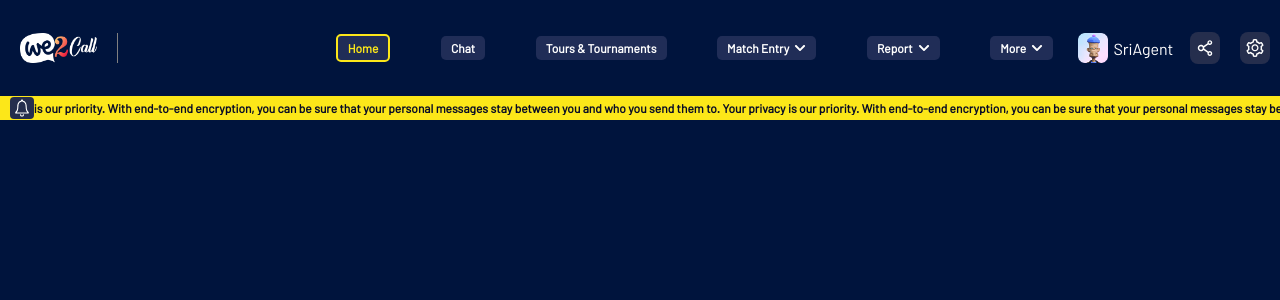
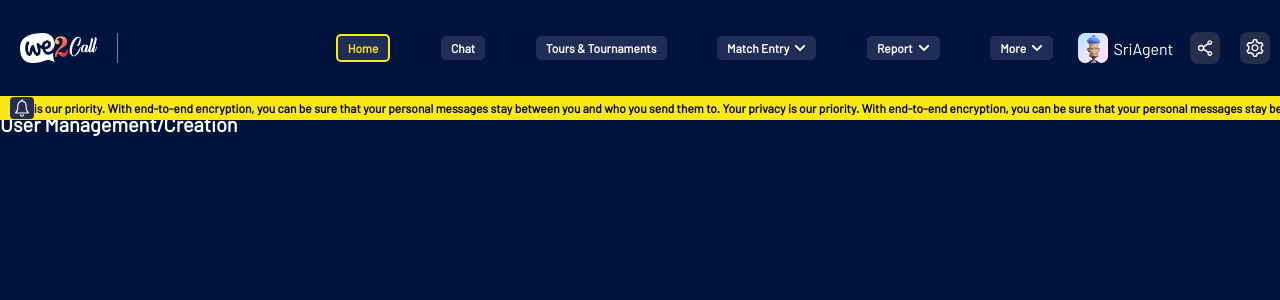
Before and after one commit to Texch999/we2-call-admin, a React (Create React App) app: page /user-management in a window 1280 px wide. Shown: the top 300 px of the page. Built offline with nearby package versions, Linux system fonts and the light colour scheme.

Commit message:
added chages

```diff
--- a/src/App.js
+++ b/src/App.js
@@ -12,6 +12,7 @@ import OnePagePopup from "./pages/onepagereport/OnePagePopup";
 import OnePageReport from "./pages/onepagereport/OnePageReport";
 import Settelment from "./pages/settelment-statement/Settelment";
 import SettelmentStatement from "./pages/settelment-statement/SettelmentStatement";
+import UserManagement from "./pages/user-management/UserManagement";
 
 function App() {
   return (
@@ -28,6 +29,7 @@ function App() {
           <Route path="/match-statement" element={<MatchStatement />} />
           <Route path="/one-page-report" element={<OnePageReport />} />
           <Route path="/settelment" element={<Settelment />} />
+          <Route path="/user-management" element={<UserManagement />} />
           <Route
             path="/settelment-statement"
             element={<SettelmentStatement />}
--- a/src/components/styles.css
+++ b/src/components/styles.css
@@ -83,7 +83,7 @@
   max-width: 100%;
 }
 .management-container {
-  height: 55vh ;
+  height: 55vh;
   /* background: red; */
 }
 .scrolling-text {
@@ -231,6 +231,10 @@ ant-carousel.scrolling-div {
   border: none;
   width: 60%;
 }
+.user-management-head {
+  font-size: 20px;
+  font-weight: 600;
+}
 @media screen and (min-width: 700px) and (max-width: 900px) {
   .header-menu {
     font-size: 7px !important;
@@ -246,7 +250,7 @@ ant-carousel.scrolling-div {
     height: 22px;
   }
   .font-25 {
-    font-size: 17px ;
+    font-size: 17px;
   }
   .font-25-bold {
     font-size: 17px;
@@ -263,17 +267,17 @@ ant-carousel.scrolling-div {
   .call-img {
     height: 50%;
   }
-  .management-container{
+  .management-container {
     height: 45vh;
   }
-  .tagline-text{
+  .tagline-text {
     font-size: 8px !important;
   }
-  .live-heading{
+  .live-heading {
     font-size: 15px !important;
   }
-  .table-text{
-    font-size: 10px ;
+  .table-text {
+    font-size: 10px;
   }
 }
 @media screen and (min-width: 901px) and (max-width: 1024px) {
--- a/src/pages/home/ManagementContainer.jsx
+++ b/src/pages/home/ManagementContainer.jsx
@@ -2,8 +2,10 @@ import { Col, Row } from "antd";
 import React from "react";
 import { BsArrowRight } from "react-icons/bs";
 import { Images } from "../../images";
+import { useNavigate } from "react-router-dom";
 
 function ManagementContainer() {
+  const navigate = useNavigate();
   const managementType = [
     {
       cssClass: "users-management-container",
@@ -18,6 +20,12 @@ function ManagementContainer() {
       tagline: "Create your match schedule meetings",
     },
   ];
+
+  const handleManagement = (index) => {
+    {
+      index === 0 && navigate("/user-management");
+    }
+  };
   return (
     <Row className="management-container">
       <Col span={14} className="call-management p-1rem h-100p">
@@ -51,11 +59,12 @@ function ManagementContainer() {
                   {item.name}
                   <span className="font-25-bold"> Management</span>
                 </div>
-                <div className="tagline-text">
-                {item.tagline}
-                </div>
+                <div className="tagline-text">{item.tagline}</div>
                 <div className="arrow mt-10 flex-center">
-                  <BsArrowRight className="arrow-icon" />
+                  <BsArrowRight
+                    className="arrow-icon"
+                    onClick={() => handleManagement(index)}
+                  />
                 </div>
               </div>
             </div>
--- /dev/null
+++ b/src/pages/user-management/UserManagement.jsx
@@ -0,0 +1,14 @@
+import { Col, Row } from "antd";
+import React from "react";
+
+function UserManagement() {
+  return (
+    <div className="homepage mt-20">
+      <div className="user-management-head ">
+      User Management/Creation
+      </div>
+    </div>
+  );
+}
+
+export default UserManagement;
```
Also changed, not shown: package.json (+8 -1 lines), 1 other file (tests, documents, lock files or other folders).
